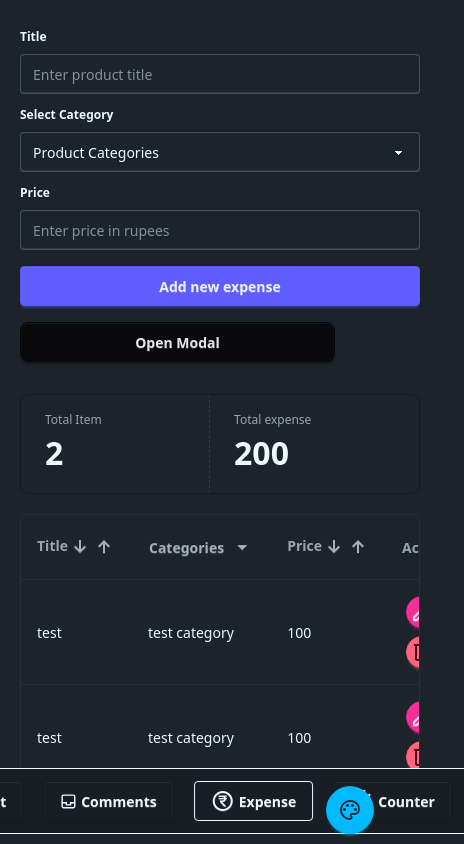
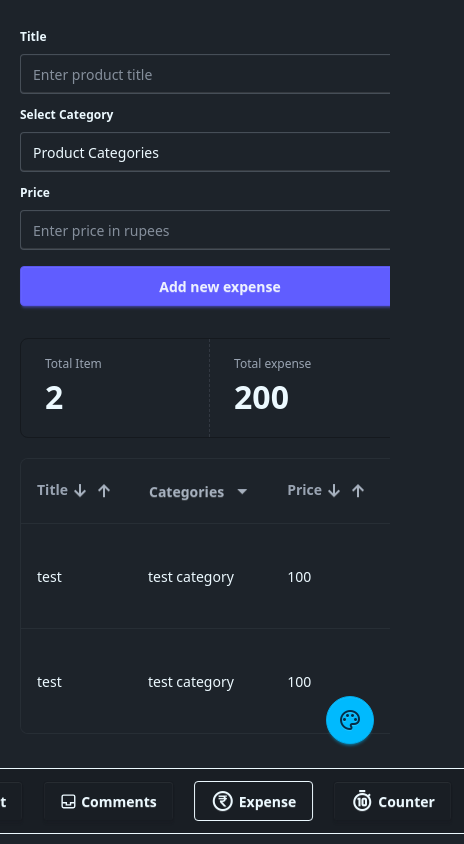
Before and after one commit to mahesh548/Router-Project, a React (Vite) app: page /bills in a window 390 px wide. Shown: the whole page, 464 px wide, since content can reach past the window. Built offline with nearby package versions, Linux system fonts and the light colour scheme.

Commit message:
fix: adjust layout styles in Counter, Form, Navbar, and ThemeSwitcher components for better responsiveness

```diff
--- a/index.html
+++ b/index.html
@@ -10,7 +10,7 @@
     <title>React Basic Project</title>
   </head>
   <body>
-    <div id="root"></div>
+    <div id="root" style="overflow-x: hidden"></div>
     <div id="portal"></div>
     <script type="module" src="/src/main.jsx"></script>
   </body>
--- a/src/component/Counter.jsx
+++ b/src/component/Counter.jsx
@@ -39,7 +39,7 @@ class Counter extends Component {
     const { events, count } = this.state;
     return (
       <>
-        <div className="container pb-20">
+        <div className="container pb-20 max-w-md m-auto">
           <div className="hero min-h-50">
             <div className="hero-content text-center">
               <div className="max-w-md">
@@ -48,7 +48,7 @@ class Counter extends Component {
               </div>
             </div>
           </div>
-          <div className="flex flex-row m-auto w-100 justify-center mt-5 gap-5 items-center">
+          <div className="flex flex-row m-auto max-w-md justify-center mt-5 gap-5 items-center">
             <button
               className="btn btn-circle btn-primary text-2xl font-bold p-8 "
               onClick={function () {
@@ -69,7 +69,7 @@ class Counter extends Component {
               +
             </button>
           </div>
-          <div className="mockup-code w-md m-auto mt-6">
+          <div className="mockup-code max-w-md m-auto mt-6">
             <pre data-prefix="$">
               <code>Component activity logs start</code>
             </pre>
--- a/src/component/Form.jsx
+++ b/src/component/Form.jsx
@@ -2,7 +2,6 @@ import { useContext, useState } from "react";
 import InputField from "./InputField";
 import { BillContext } from "../context/BillContextProvider";
 import Validate from "../Utility/Validate";
-import Modal from "./Modal";
 
 const formRules = {
   title: { minL: 2, maxL: 50 },
@@ -13,8 +12,6 @@ const formRules = {
 export default function Form() {
   const { formData, setFormData, setExpenseList, editId, setEditId } =
     useContext(BillContext);
-
-  const [openModal, setOpen] = useState(false);
 
   // to show error messages
   const [errors, setErrors] = useState({});
@@ -106,13 +103,6 @@ export default function Form() {
           {editId ? "Save Edits" : "Add new expense"}
         </button>
       </form>
-      <button
-        className="btn w-[90%]  block btn-neutral rounded-lg mt-4"
-        onClick={() => setOpen(true)}
-      >
-        Open Modal
-      </button>
-      <Modal isOpen={openModal} setOpen={setOpen} content={"Hello"} />
     </>
   );
 }
--- a/src/component/Navbar.jsx
+++ b/src/component/Navbar.jsx
@@ -7,7 +7,7 @@ export default function Navbar() {
   console.log(count); // example use of outletContext
   return (
     <>
-      <ul className="flex flex-row items-center justify-center gap-5 bg-base-200 px-8 py-3 rounded-box fixed bottom-[10px] left-1/2 -translate-x-1/2 z-10 border-1">
+      <ul className="flex flex-row items-center justify-center gap-5 bg-base-200 px-8 py-3 rounded-box fixed bottom-[10px] left-1/2 -translate-x-1/2 z-10 border-1 ">
         <li className="flex">
           <NavLink
             to="/"
--- a/src/component/ThemeSwitcher.jsx
+++ b/src/component/ThemeSwitcher.jsx
@@ -5,7 +5,7 @@ export default function ThemeSwitcher() {
   const [theme, setTheme] = useContext(Theme);
 
   return (
-    <div className="fab bottom-[10px]">
+    <div className="fab bottom-[100px]">
       <div
         tabIndex={0}
         role="button"
```
